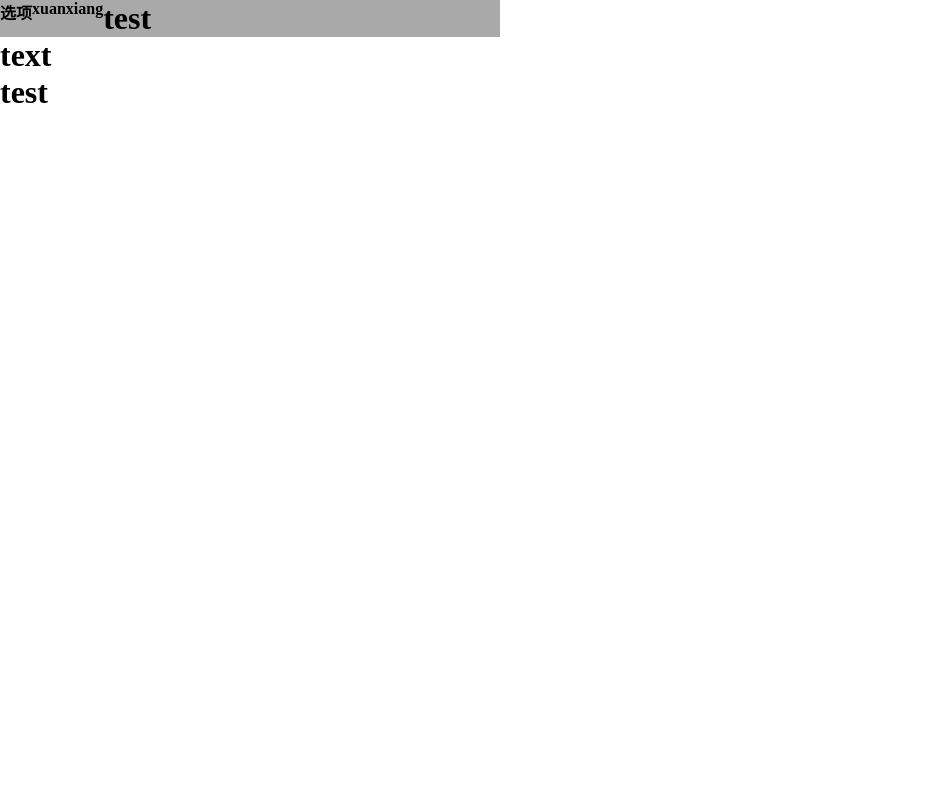
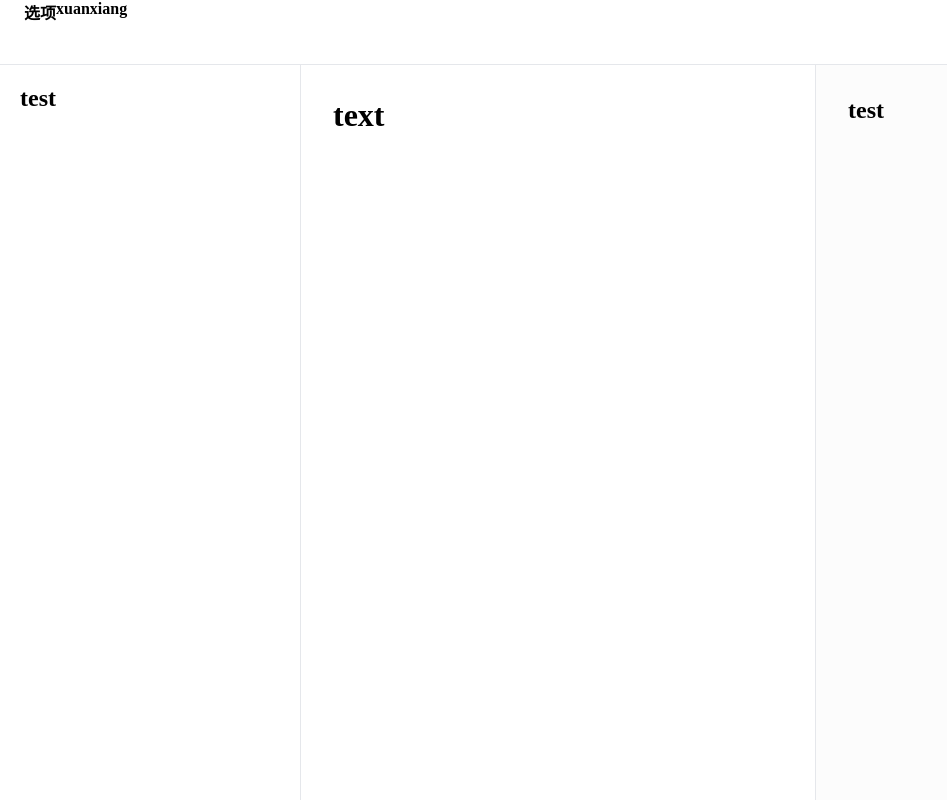
Before and after one commit to StarLinkina/Linkina-Markdown-editor, a website built with Vite: page index.html in a window 1280 px wide. Shown: the whole page, without its empty margins (0-947 px from the left). Built offline with nearby package versions, Linux system fonts and the light colour scheme.

Commit message:
构造好了基础的布局框架

```diff
--- a/src/main.js
+++ b/src/main.js
@@ -1,7 +1,7 @@
 import './style.css'
 
 document.querySelector('#app').innerHTML = `
-  <div>
+
 <nav>
   <div>
     <h1>选项</h1>
@@ -10,21 +10,23 @@ document.querySelector('#app').innerHTML = `
     <h1>xuanxiang</h1>
   </div>
 </nav>
+
+<div class = "workspace">
+  <aside class = "file_area">
+      <h1>test</h1>
+  </aside>
+
+  <main class = "edit_area">
+    <h1>text</h1>
+  </main>
+
+  <section class = "extend_area">
+    <h1>test</h1>
+  </section>
 </div>
 
-  <span>
-    <div class = "file_area">
-      <h1>test</h1>
-    </div>
-  </span>
-  <span>
-    <div>
-      <h1>text</h1>
-    </div>
-  </span>
-  <span>
-    <div>
-      <h1>test</h1>
-    </div>
-  </span>
+
+
+
+
 `
--- a/src/style.css
+++ b/src/style.css
@@ -1,5 +1,5 @@
 :root{
-  background-color: white;
+  background-color: #F7F8FA;
 }
 
 *{
@@ -7,11 +7,19 @@
   padding: 0;
 }
 
+#app{
+  height: 100vh;
+  display: flex;
+  flex-direction: column;
+}
+
 nav{
   text-align: center;
-  background-color: darkgrey;
+  background-color: #FFFFFF;
   color: black;
-  height: min-content;
+  height: 64px;
+  border-bottom: 1px solid #E5E7EB;
+  padding:0 24px;
 }
 
 nav div{
@@ -22,7 +30,28 @@ nav h1{
   font-size: medium
 }
 
-div.file_area{
-  width: 500px;
-  background-color: darkgrey;
+.workspace{
+  display: flex;
+  flex: 1;
 }
+
+.file_area{
+  width: 260px;
+  background-color: #FFFFFF;
+  border-right: 1px solid #E5E7EB;
+  padding: 20px;
+}
+
+.edit_area{
+  flex: 1;
+  background-color: #FFFFFF;
+  padding:32px;
+  font-size: 16px;
+}
+
+.extend_area{
+  width: 400px;
+  background-color: #FCFCFC;
+  border-left: 1px solid #E5E7EB;
+  padding: 32px;
+}
```
Lines whose indentation alone changed are shown as unchanged.
